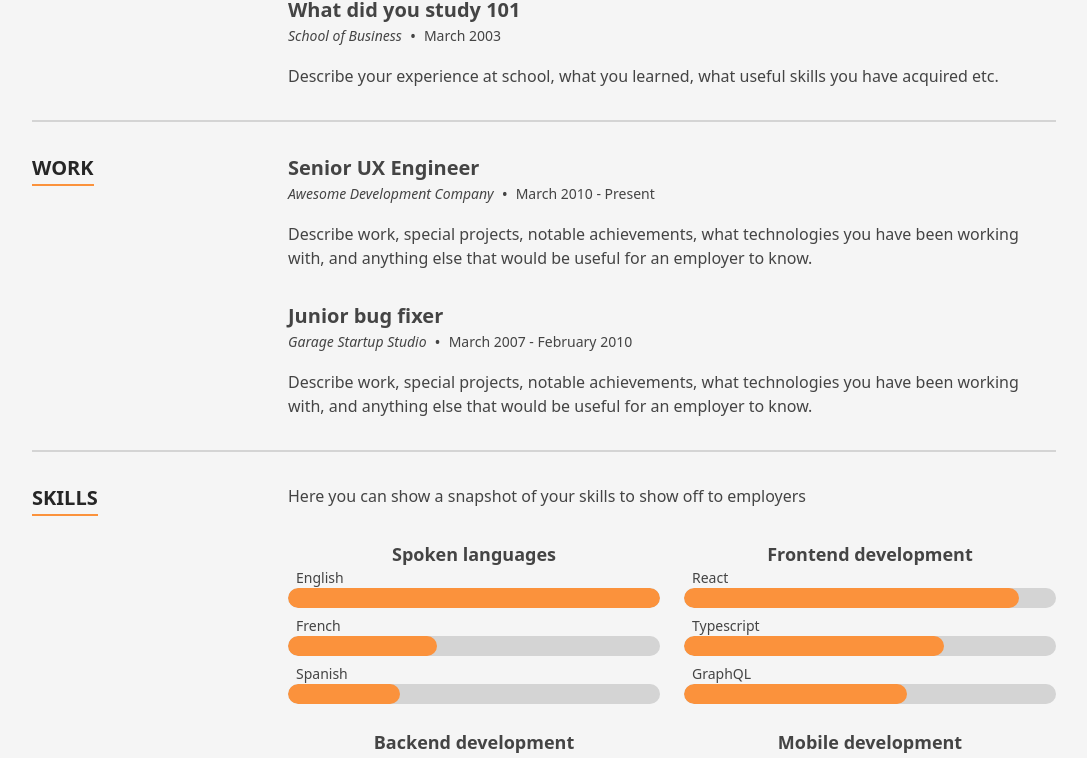
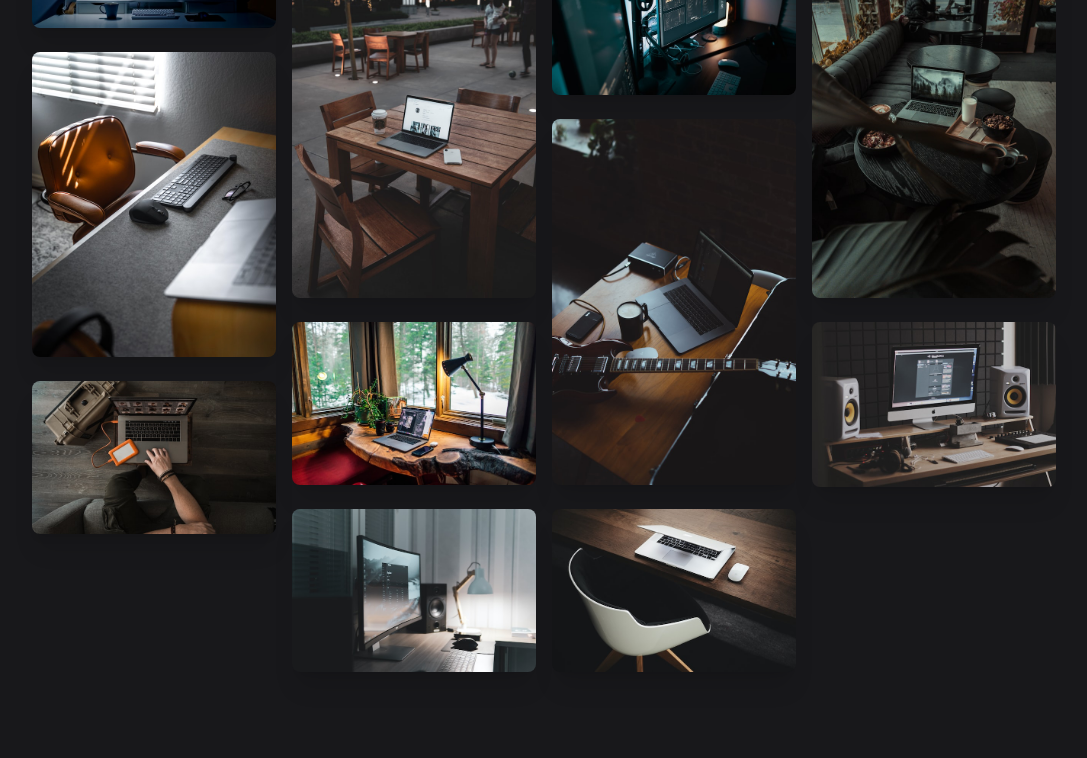
Before and after one commit to joangmm/TALLERES-J-GARCIA, a Next.js app: page / in a window 1280 px wide. Shown: the part 1560-2318 px from the top of the page, without its empty margins (96-1183 px from the left). Built offline with nearby package versions, Linux system fonts and the light colour scheme.

Commit message:
parece q funciona

```diff
--- a/src/components/Sections/Resume/index.tsx
+++ b/src/components/Sections/Resume/index.tsx
@@ -1,35 +1,9 @@
 import {FC, memo} from 'react';
 
-import {education, experience, SectionId, skills} from '../../../data/data';
-import Section from '../../Layout/Section';
-import ResumeSection from './ResumeSection';
-import {SkillGroup} from './Skills';
-import TimelineItem from './TimelineItem';
 
 const Resume: FC = memo(() => {
   return (
-    <Section className="bg-neutral-100" sectionId={SectionId.Resume}>
-      <div className="flex flex-col divide-y-2 divide-neutral-300">
-        <ResumeSection title="Education">
-          {education.map((item, index) => (
-            <TimelineItem item={item} key={`${item.title}-${index}`} />
-          ))}
-        </ResumeSection>
-        <ResumeSection title="Work">
-          {experience.map((item, index) => (
-            <TimelineItem item={item} key={`${item.title}-${index}`} />
-          ))}
-        </ResumeSection>
-        <ResumeSection title="Skills">
-          <p className="pb-8">Here you can show a snapshot of your skills to show off to employers</p>
-          <div className="grid grid-cols-1 gap-6 md:grid-cols-2">
-            {skills.map((skillgroup, index) => (
-              <SkillGroup key={`${skillgroup.name}-${index}`} skillGroup={skillgroup} />
-            ))}
-          </div>
-        </ResumeSection>
-      </div>
-    </Section>
+    <span></span>
   );
 });
 
```
